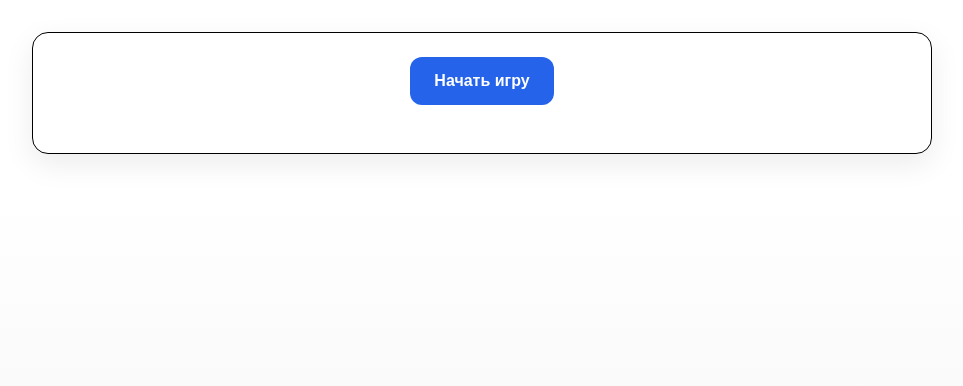
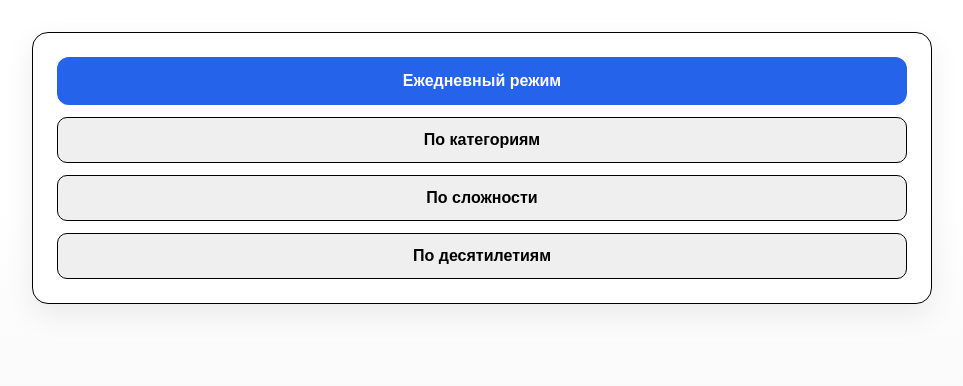
Before and after one commit to vlsuz95/geoquiz, a Next.js app: page / in a window 1280 px wide. Shown: the top 386 px of the page, without its empty margins (158-1121 px from the left). Built offline with nearby package versions, Linux system fonts and the light colour scheme.

Commit message:
feat: implement game modes and improved menu UX

```diff
--- a/app/api/start-game/route.js
+++ b/app/api/start-game/route.js
@@ -1,18 +1,58 @@
 import { selectRounds } from "@/src/selectRounds";
 
-export async function GET() {
+function parseMode(searchParams) {
+  const type = searchParams.get("type");
+
+  if (type === "daily") {
+    return { type: "daily" };
+  }
+
+  if (type === "category") {
+    return {
+      type: "category",
+      category: String(searchParams.get("category") || "")
+        .trim()
+        .toLowerCase(),
+    };
+  }
+
+  if (type === "difficulty") {
+    return {
+      type: "difficulty",
+      difficulty: Number(searchParams.get("difficulty")),
+    };
+  }
+
+  if (type === "decade") {
+    return {
+      type: "decade",
+      decadeStart: Number(searchParams.get("decadeStart")),
+    };
+  }
+
+  return { type: "default" };
+}
+
+export async function GET(request) {
   try {
-    const rounds = selectRounds(5);
+    const searchParams = request.nextUrl.searchParams;
+    const mode = parseMode(searchParams);
 
-    const safeRounds = rounds.map((r) => ({
-      id: String(r.id),
-      image: String(r.image_name || "").trim(),
+    const rounds = selectRounds({
+      mode,
+      count: 5,
+    });
+
+    const safeRounds = rounds.map((round) => ({
+      id: String(round.id),
+      image: String(round.image_name || "").trim(),
     }));
 
-    return Response.json({ rounds: safeRounds });
+    return Response.json({
+      rounds: safeRounds,
+      mode,
+    });
   } catch (error) {
-    console.error("start-game error:", error);
-
     return Response.json(
       {
         error: "Не удалось подготовить игру",
--- a/app/page.tsx
+++ b/app/page.tsx
@@ -51,13 +51,32 @@ export default function Home() {
   const [error, setError] = useState("");
   const [isLoading, setIsLoading] = useState(false);
   const [totalScore, setTotalScore] = useState(0);
+  const [screen, setScreen] = useState<"menu" | "game">("menu");
 
-  async function startGame() {
+  const [menuStep, setMenuStep] = useState<
+    "root" | "category" | "difficulty" | "decade"
+  >("root");
+
+  async function startGame(params?: {
+    type: "daily" | "category" | "difficulty" | "decade";
+    category?: string;
+    difficulty?: number;
+    decadeStart?: number;
+  }) {
     try {
       setIsLoading(true);
       setError("");
 
-      const res = await fetch("/api/start-game");
+      const query = new URLSearchParams();
+
+      if (params?.type) query.set("type", params.type);
+      if (params?.category) query.set("category", params.category);
+      if (params?.difficulty)
+        query.set("difficulty", String(params.difficulty));
+      if (params?.decadeStart)
+        query.set("decadeStart", String(params.decadeStart));
+
+      const res = await fetch(`/api/start-game?${query.toString()}`);
       const data = await res.json();
 
       if (!res.ok) {
@@ -70,6 +89,8 @@ export default function Home() {
       setResult(null);
       setSelectedPoint(null);
       setTotalScore(0);
+      setMenuStep("root");
+      setScreen("game");
     } catch {
       setError("Ошибка запуска игры.");
     } finally {
@@ -181,7 +202,37 @@ export default function Home() {
     opacity: 0.55,
     cursor: "not-allowed",
   };
+  const errorCard: React.CSSProperties = {
+    marginTop: "16px",
+    marginBottom: "16px",
+    padding: "14px 16px",
+    borderRadius: "12px",
+    border: "1px solid rgba(220, 38, 38, 0.25)",
+    background: "rgba(220, 38, 38, 0.08)",
+    color: "#b91c1c",
+    display: "flex",
+    alignItems: "flex-start",
+    gap: "10px",
+    lineHeight: 1.5,
+  };
 
+  const errorIcon: React.CSSProperties = {
+    flexShrink: 0,
+    width: "24px",
+    height: "24px",
+    borderRadius: "999px",
+    background: "rgba(220, 38, 38, 0.14)",
+    display: "flex",
+    alignItems: "center",
+    justifyContent: "center",
+    fontSize: "14px",
+    fontWeight: 700,
+  };
+
+  const errorText: React.CSSProperties = {
+    margin: 0,
+    flex: 1,
+  };
   return (
     <main
       style={{
@@ -207,29 +258,157 @@ export default function Home() {
       >
         {/*    <h1 style={{ marginBottom: "24px", textAlign: "center" }}>Geo Quiz</h1> */}
 
-        {rounds.length === 0 && (
+        {screen === "menu" && (
+          <div style={{ display: "flex", flexDirection: "column", gap: 12 }}>
+            {menuStep === "root" && (
+              <>
+                <button
+                  onClick={() => startGame({ type: "daily" })}
+                  disabled={isLoading}
+                  style={isLoading ? disabledPrimaryButton : primaryButton}
+                >
+                  {isLoading ? "Загрузка..." : "Ежедневный режим"}
+                </button>
+
+                <button
+                  onClick={() => setMenuStep("category")}
+                  style={secondaryButton}
+                >
+                  По категориям
+                </button>
+
+                <button
+                  onClick={() => setMenuStep("difficulty")}
+                  style={secondaryButton}
+                >
+                  По сложности
+                </button>
+
+                <button
+                  onClick={() => setMenuStep("decade")}
+                  style={secondaryButton}
+                >
+                  По десятилетиям
+                </button>
+              </>
+            )}
+
+            {menuStep === "category" && (
+              <>
+                <p style={{ margin: "0 0 4px 0", fontWeight: 600 }}>
+                  Режим: по категориям
+                </p>
+                <p style={{ marginTop: 0 }}>
+                  Выбери тематический набор фотографий:
+                </p>
+
+                <button
+                  onClick={() =>
+                    startGame({ type: "category", category: "tramway" })
+                  }
+                  style={secondaryButton}
+                >
+                  Трамваи
+                </button>
+
+                <button
+                  onClick={() =>
+                    startGame({ type: "category", category: "street" })
+                  }
+                  style={secondaryButton}
+                >
+                  Улицы
+                </button>
+
+                <button
+                  onClick={() =>
+                    startGame({ type: "category", category: "trolleybus" })
+                  }
+                  style={secondaryButton}
+                >
+                  Троллейбусы
+                </button>
+
+                <button
+                  onClick={() =>
+                    startGame({ type: "category", category: "railway" })
+                  }
+                  style={secondaryButton}
+                >
+                  Железная дорога
+                </button>
+
+                <button
+                  onClick={() => setMenuStep("root")}
+                  style={secondaryButton}
+                >
+                  Назад
+                </button>
+              </>
+            )}
+
+            {menuStep === "difficulty" && (
+              <>
+                <p style={{ margin: "0 0 4px 0", fontWeight: 600 }}>
+                  Режим: по сложности
+                </p>
+                <p style={{ marginTop: 0 }}>
+                  Выбери уровень сложности от 1 до 5.
+                </p>
+
+                {[1, 2, 3, 4, 5].map((difficulty) => (
+                  <button
+                    key={difficulty}
+                    onClick={() =>
+                      startGame({ type: "difficulty", difficulty })
+                    }
+                    style={secondaryButton}
+                  >
+                    Сложность {difficulty}
+                  </button>
+                ))}
+
+                <button
+                  onClick={() => setMenuStep("root")}
+                  style={secondaryButton}
+                >
+                  Назад
+                </button>
+              </>
+            )}
+
+            {menuStep === "decade" && (
+              <>
+                <p style={{ margin: "0 0 4px 0", fontWeight: 600 }}>
+                  Режим: по десятилетиям
+                </p>
+                <p style={{ marginTop: 0 }}>Выбери десятилетие:</p>
+
+                {[1990, 2000].map((decadeStart) => (
+                  <button
+                    key={decadeStart}
+                    onClick={() => startGame({ type: "decade", decadeStart })}
+                    style={secondaryButton}
+                  >
+                    {decadeStart}-е
+                  </button>
+                ))}
+
+                <button
+                  onClick={() => setMenuStep("root")}
+                  style={secondaryButton}
+                >
+                  Назад
+                </button>
+              </>
+            )}
+          </div>
+        )}
+        {screen === "game" && rounds.length > 0 && !gameFinished && (
           <div
             style={{
               display: "flex",
-              justifyContent: "center",
-              marginBottom:
-                rounds.length > 0 && !gameFinished ? "16px" : "24px",
-            }}
-          >
-            <button
-              onClick={startGame}
-              disabled={isLoading}
-              style={isLoading ? disabledPrimaryButton : primaryButton}
-            >
-              {isLoading ? "Загрузка..." : "Начать игру"}
-            </button>
-          </div>
-        )}
-        {rounds.length > 0 && !gameFinished && (
-          <div
-            style={{
-              display: "flex",
-              justifyContent: "space-between", // 👈 ключевая строка
+              justifyContent: "space-between",
               alignItems: "center",
               marginBottom: "20px",
               fontWeight: 500,
@@ -244,18 +423,13 @@ export default function Home() {
         )}
 
         {error && (
-          <p
-            style={{
-              color: "crimson",
-              marginBottom: "16px",
-              textAlign: "center",
-            }}
-          >
-            {error}
-          </p>
+          <div style={errorCard} role="alert" aria-live="polite">
+            <div style={errorIcon}>!</div>
+            <p style={errorText}>{error}</p>
+          </div>
         )}
 
-        {current && !gameFinished && (
+        {screen === "game" && current && !gameFinished && (
           <section style={{ marginTop: "20px" }}>
             {current.image && (
               <div style={{ marginBottom: "16px" }}>
@@ -304,7 +478,7 @@ export default function Home() {
           </section>
         )}
 
-        {result && (
+        {screen === "game" && result && (
           <section
             style={{
               marginTop: "24px",
@@ -367,12 +541,24 @@ export default function Home() {
           </section>
         )}
 
-        {gameFinished && (
+        {screen === "game" && gameFinished && (
           <section style={{ marginTop: "24px", textAlign: "center" }}>
             <h2>Игра окончена</h2>
             <p>Итоговый счёт: {totalScore}</p>
-            <button onClick={startGame} style={primaryButton}>
-              Сыграть ещё раз
+            <button
+              onClick={() => {
+                setRounds([]);
+                setCurrentIndex(0);
+                setResult(null);
+                setSelectedPoint(null);
+                setTotalScore(0);
+                setError("");
+                setMenuStep("root");
+                setScreen("menu");
+              }}
+              style={primaryButton}
+            >
+              В меню режимов
             </button>
           </section>
         )}
--- a/src/loadData.js
+++ b/src/loadData.js
@@ -1,14 +1,15 @@
 import fs from "fs";
 import path from "path";
 
-const filePath = path.join(process.cwd(), "data", "locations_test2.csv");
+const DEFAULT_DATASET = "locations_test2.csv";
+const filePath = path.join(process.cwd(), "data", DEFAULT_DATASET);
 
 function parseCSVLine(line) {
   const result = [];
   let current = "";
   let inQuotes = false;
 
-  for (let i = 0; i < line.length; i++) {
+  for (let i = 0; i < line.length; i += 1) {
     const char = line[i];
 
     if (char === '"') {
@@ -26,32 +27,78 @@ function parseCSVLine(line) {
   }
 
   result.push(current.trim());
+  return result;
+}
 
-  return result;
+function toBoolean(value) {
+  const normalized = String(value || "")
+    .trim()
+    .toLowerCase();
+  return normalized === "true" || normalized === "1" || normalized === "yes";
+}
+
+function toNumber(value) {
+  if (value === undefined || value === null || value === "") {
+    return null;
+  }
+
+  const parsed = Number(value);
+  return Number.isNaN(parsed) ? null : parsed;
+}
+
+function normalizeCategory(raw) {
+  const value = String(raw || "")
+    .trim()
+    .toLowerCase();
+
+  const map = {
+    tramway: "tramway",
+    trolleybus: "trolleybus",
+    street: "street",
+    railway: "railway",
+    building: "building",
+  };
+
+  return map[value] || value;
 }
 
 export function loadLocations() {
   const file = fs.readFileSync(filePath, "utf-8");
+  const rows = file
+    .split(/\r?\n/)
+    .map((row) => row.trim())
+    .filter(Boolean);
 
-  const rows = file.trim().split("\n");
+  if (rows.length < 2) {
+    return [];
+  }
 
   const headers = parseCSVLine(rows[0]);
 
-  const data = rows.slice(1).map((row) => {
-    const values = parseCSVLine(row);
+  return rows
+    .slice(1)
+    .map((row) => {
+      const values = parseCSVLine(row);
+      const obj = {};
 
-    const obj = {};
-    headers.forEach((h, i) => {
-      obj[h] = values[i] || "";
-    });
+      headers.forEach((header, index) => {
+        obj[header] = values[index] ?? "";
+      });
 
-    return obj;
-  });
-
-  return data.filter((item) => {
-    const value = String(item.is_active || "")
-      .trim()
-      .toLowerCase();
-    return value === "true" || value === "1";
-  });
+      return {
+        ...obj,
+        id: String(obj.id || "").trim(),
+        title: String(obj.title || "").trim(),
+        image_name: String(obj.image_name || "").trim(),
+        photo_url: String(obj.photo_url || "").trim(),
+        category: normalizeCategory(obj.category),
+        difficulty: toNumber(obj.difficulty),
+        year: toNumber(obj.year),
+        lat: toNumber(obj.lat),
+        lng: toNumber(obj.lng),
+        is_active: toBoolean(obj.is_active),
+        is_daily: toBoolean(obj.is_daily),
+      };
+    })
+    .filter((location) => location.is_active);
 }
--- a/src/selectRounds.js
+++ b/src/selectRounds.js
@@ -5,30 +5,98 @@ import { loadLocations } from "./loadData";
 const imagesDir = path.join(process.cwd(), "public", "images");
 
 function imageExists(imageName) {
-  if (!imageName) return false;
+  if (!imageName) {
+    return false;
+  }
 
-  const filePath = path.join(imagesDir, imageName);
-  return fs.existsSync(filePath);
+  return fs.existsSync(path.join(imagesDir, imageName));
 }
 
-export function selectRounds(count = 5) {
-  const locations = loadLocations();
+function shuffle(array) {
+  const copy = [...array];
 
-  const validLocations = locations.filter((loc) => {
-    const exists = imageExists(loc.image_name);
+  for (let i = copy.length - 1; i > 0; i -= 1) {
+    const j = Math.floor(Math.random() * (i + 1));
+    [copy[i], copy[j]] = [copy[j], copy[i]];
+  }
 
-    if (!exists) {
-      console.warn("❌ Нет изображения:", loc.image_name, "| id:", loc.id);
-    }
+  return copy;
+}
 
-    return exists;
-  });
+function seededShuffle(array, seed) {
+  const copy = [...array];
+  let state = seed;
 
-  console.log(
-    `Всего локаций: ${locations.length}, валидных: ${validLocations.length}`
+  function random() {
+    state = (state * 1664525 + 1013904223) % 4294967296;
+    return state / 4294967296;
+  }
+
+  for (let i = copy.length - 1; i > 0; i -= 1) {
+    const j = Math.floor(random() * (i + 1));
+    [copy[i], copy[j]] = [copy[j], copy[i]];
+  }
+
+  return copy;
+}
+
+function getDaySeed(date = new Date()) {
+  return Number(
+    `${date.getUTCFullYear()}${String(date.getUTCMonth() + 1).padStart(
+      2,
+      "0"
+    )}${String(date.getUTCDate()).padStart(2, "0")}`
   );
+}
 
-  const shuffled = validLocations.sort(() => Math.random() - 0.5);
+function filterByMode(locations, mode) {
+  if (!mode || !mode.type || mode.type === "default") {
+    return locations;
+  }
 
-  return shuffled.slice(0, count);
+  switch (mode.type) {
+    case "daily":
+      return locations.filter((location) => location.is_daily);
+
+    case "category":
+      return locations.filter(
+        (location) => location.category === mode.category
+      );
+
+    case "difficulty":
+      return locations.filter(
+        (location) => location.difficulty === mode.difficulty
+      );
+
+    case "decade":
+      return locations.filter(
+        (location) =>
+          typeof location.year === "number" &&
+          location.year >= mode.decadeStart &&
+          location.year <= mode.decadeStart + 9
+      );
+
+    default:
+      return locations;
+  }
 }
+
+export function selectRounds({ mode = { type: "default" }, count = 5 } = {}) {
+  const allLocations = loadLocations().filter((location) =>
+    imageExists(location.image_name)
+  );
+  const filteredLocations = filterByMode(allLocations, mode);
+
+  if (filteredLocations.length < count) {
+    throw new Error(
+      "Упс! У нас недостаточно материала для такой игры. Выбери другой режим, а мы постараемся добавить новые фотографии как можно скорее!"
+    );
+  }
+
+  if (mode.type === "daily") {
+    const seed = getDaySeed();
+    return seededShuffle(filteredLocations, seed).slice(0, count);
+  }
+
+  return shuffle(filteredLocations).slice(0, count);
+}
```
